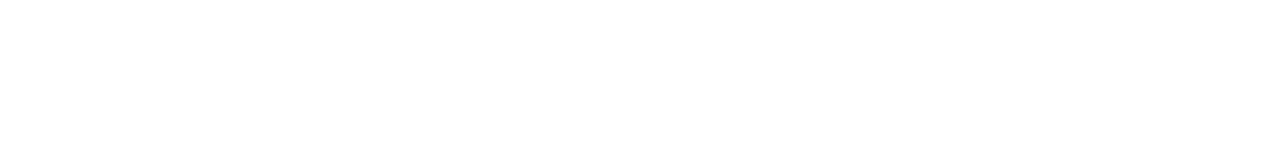
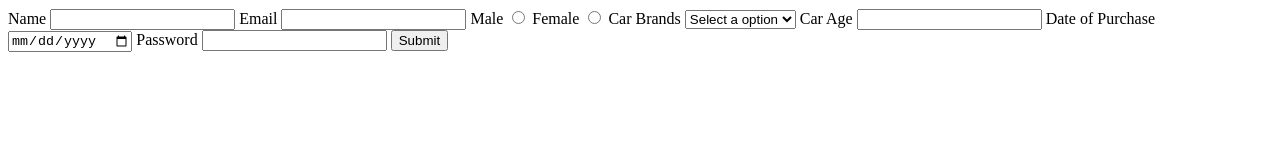
Before and after one commit to acciojob/car-insurance-form-alter412, a website: page main.html in a window 1280 px wide. Drawn offline with Linux system fonts and the light colour scheme.

Commit message:
created a submission

```diff
--- a/main.html
+++ b/main.html
@@ -8,6 +8,31 @@
 
 <body>
 	<!-- the entire body must be written by student -->
+	<form>
+		<label for="name">Name</label>
+		<input type="text" id="name" required>
+		<label for="email">Email</label>
+		<input type="email" id="email" required>
+		<label for="gender_m" >Male</label>
+		<input type="radio" name="gender" value="male" id="gender_m" required>
+		<label for="gender_f" >Female</label>
+		<input type="radio" value="female" name="gender" id="gender_f" required>
+		<label for="cars">Car Brands</label>
+		<select id="cars">
+			<option value="" disabled selected>Select a option</option>
+			<option value="BMW">BMW</option>
+			<option value="Audi">Audi</option>
+			<option value="Mercedez">Mercedez</option>
+		</select>
+		<label for="carage">Car Age</label>
+		<input type="number" required id="carage">
+		<label for="dop">Date of Purchase</label>
+		<input type="date" id="dop" required>
+		<label for="password" required>Password</label>
+		<input  id="password" type="password" required>
+		<button type="submit">Submit</button>
+
+	</form>
     <script type="text/javascript" src="./script.js">
 </script>
 
```
